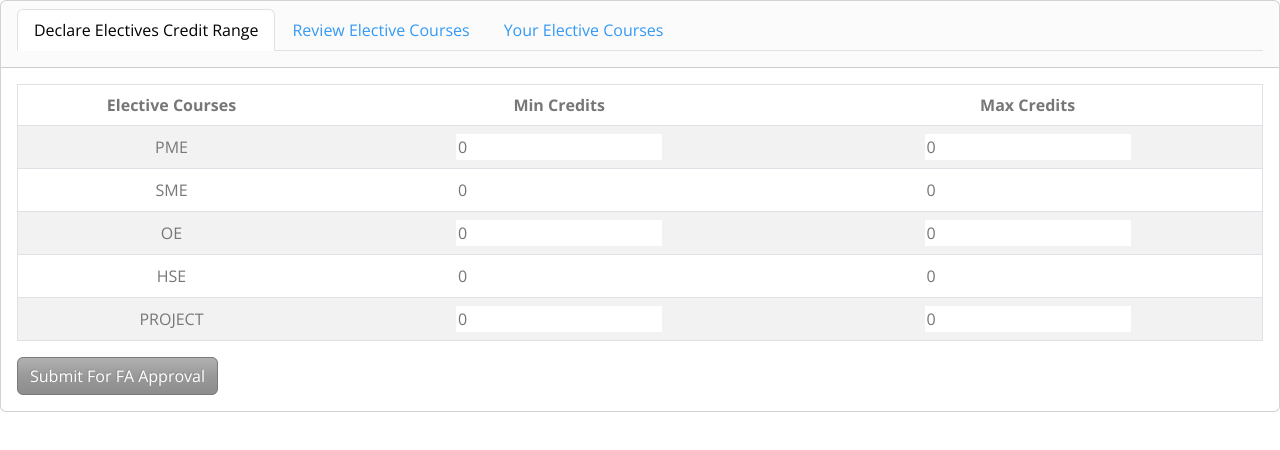
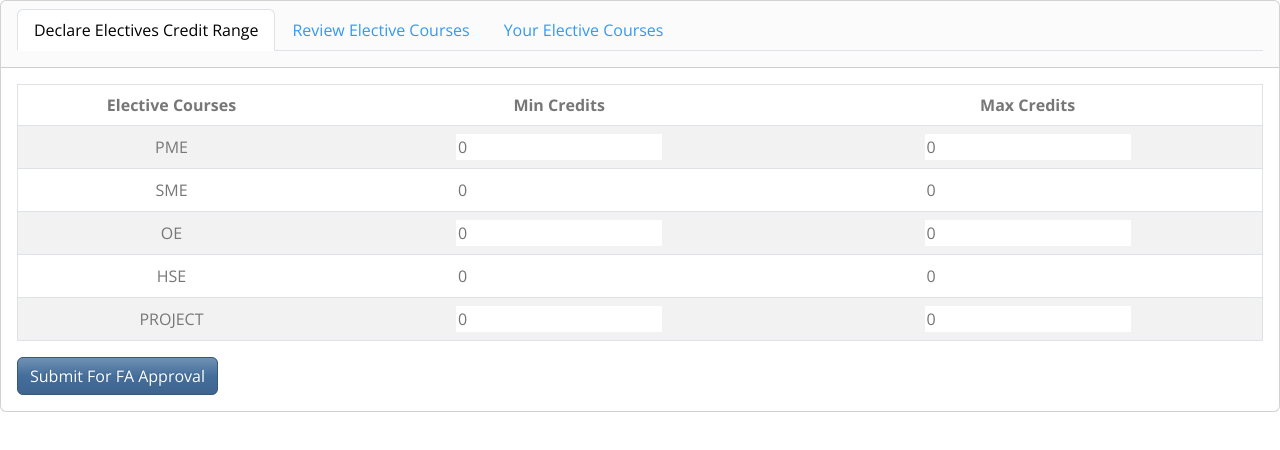
Before and after one commit to 7Gloria/Elective-Credit-Range, an Angular app: page /credit-form in a window 1280 px wide. Both pictures are taken after a click on the tab "Declare Electives Credit Range". Shown: the top 450 px of the page. Built offline with nearby package versions, Linux system fonts and the light colour scheme.

Commit message:
updated..

```diff
--- a/src/app/credit-form/credit-form.component.html
+++ b/src/app/credit-form/credit-form.component.html
@@ -51,7 +51,7 @@
                     </tbody>
                 </table>
 
-                <button type="button" class="btn btn-secondary" (click)="onclicking(students)" >Submit For FA Approval</button>
+                <button type="button" class="btn btn-primary" (click)="onclicking(students)" >Submit For FA Approval</button>
                 <div *ngIf="formErrors.length > 0" class="text-danger mt-2">
                     <div *ngFor="let error of formErrors">{{error}}</div>
                     </div>
```
